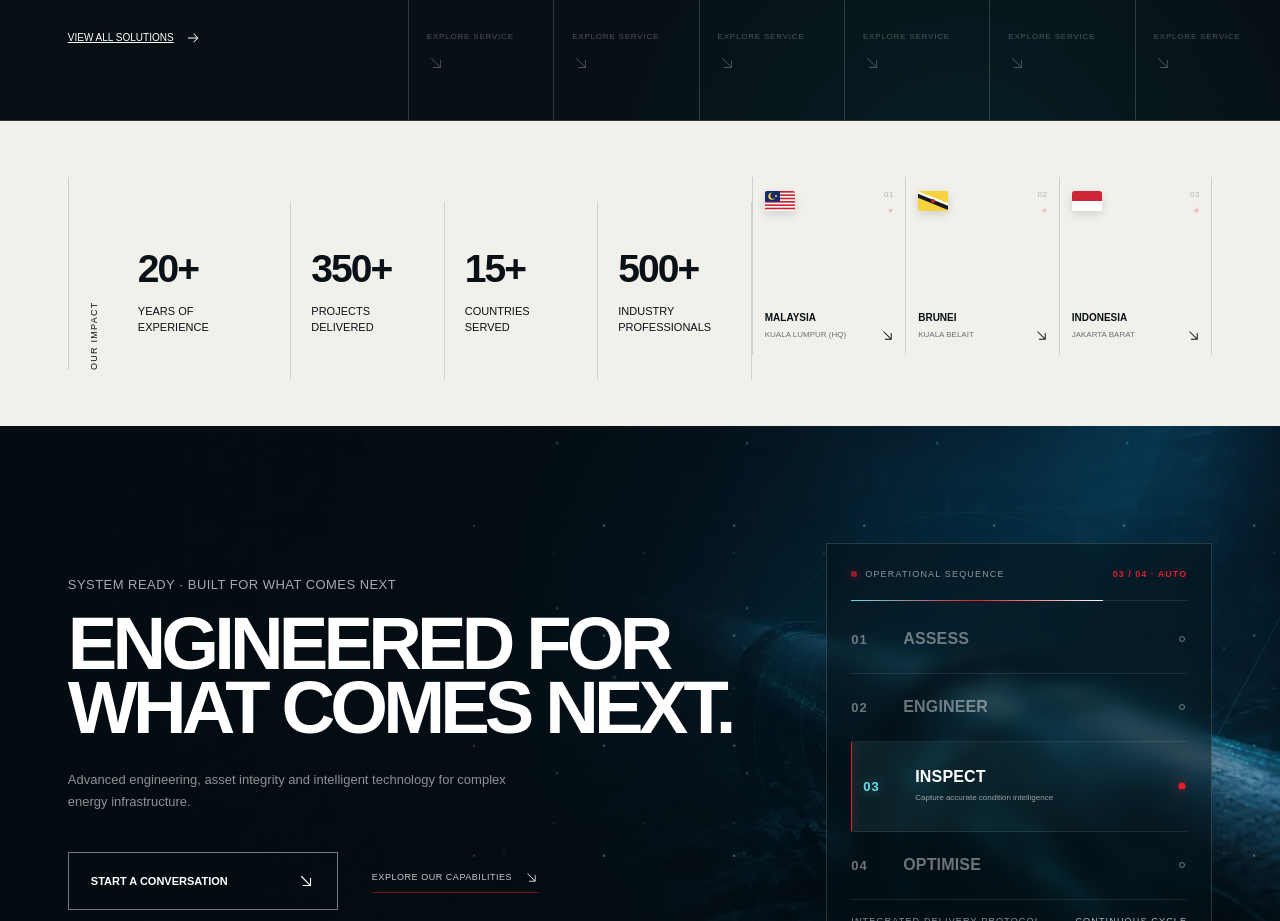
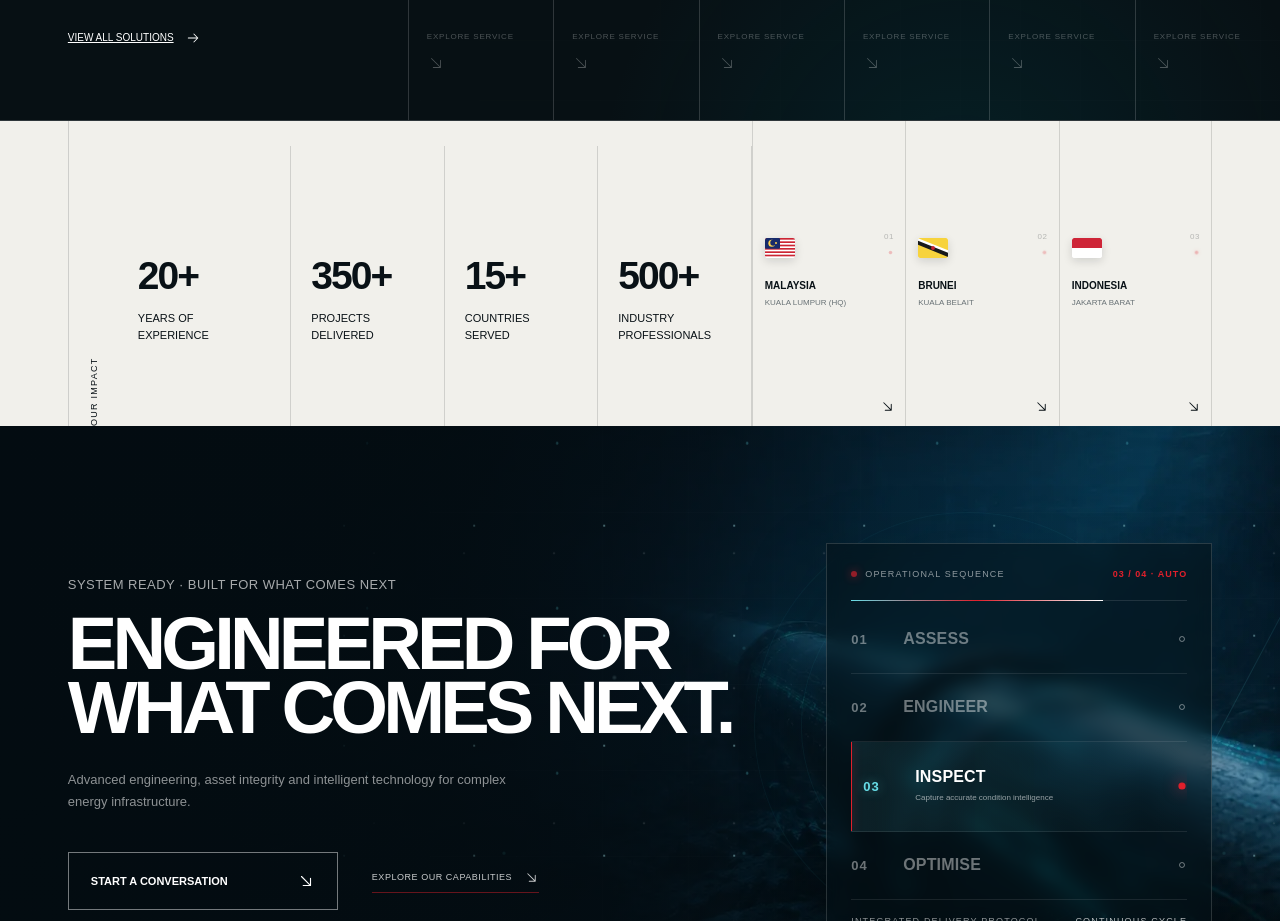
Before and after one commit to maizhakimm/rockoilgroup, a Next.js app: page / in a window 1280 px wide. Shown: the part 1000-1921 px from the top of the page. Built offline with nearby package versions, Linux system fonts and the light colour scheme.

Commit message:
Keep header fixed and align impact card grid

```diff
--- a/app/components/animation-controller.tsx
+++ b/app/components/animation-controller.tsx
@@ -103,8 +103,6 @@ export function AnimationController() {
     const header = document.querySelector<HTMLElement>(".siteHeader");
     const updateHeader = () => {
       header?.classList.toggle("isScrolled", window.scrollY > 48);
-      const heroBottom = hero?.getBoundingClientRect().bottom ?? 0;
-      header?.classList.toggle("isPastHero", heroBottom <= 30);
     };
     updateHeader();
     window.addEventListener("scroll", updateHeader, { passive: true });
--- a/app/globals.css
+++ b/app/globals.css
@@ -19,8 +19,7 @@ button { font:inherit; }
 @keyframes waterDrift { to { transform:translateX(70px) translateY(5px); } }
 @keyframes particleRise { to { background-position:35px -95px,95px -60px,145px -160px; } }
 .siteHeader { height:86px; padding:0 clamp(28px,5.3vw,88px); display:flex; align-items:center; border-bottom:1px solid var(--line); position:fixed; top:0; left:0; right:0; z-index:1000; background:linear-gradient(180deg,rgba(2,10,14,.38),transparent); backdrop-filter:blur(2px); transition:top .35s,left .35s,right .35s,height .35s,padding .35s,border-radius .35s,background .35s,box-shadow .35s,border-color .35s,opacity .3s,transform .35s,visibility .3s; }
-.siteHeader.isScrolled { top:14px; left:clamp(16px,3vw,46px); right:clamp(16px,3vw,46px); height:66px; padding:0 25px; border:1px solid rgba(255,255,255,.2); border-radius:999px; background:rgba(4,15,20,.82); box-shadow:0 16px 45px rgba(0,0,0,.3); backdrop-filter:blur(18px) saturate(125%); }
-.siteHeader.isPastHero { opacity:0 !important; visibility:hidden; transform:translateY(-120%) !important; pointer-events:none; }
+.siteHeader.isScrolled { top:0; left:0; right:0; height:68px; padding:0 clamp(28px,5.3vw,88px); border:0; border-bottom:1px solid rgba(255,255,255,.2); border-radius:0; background:rgba(4,15,20,.9); box-shadow:0 12px 35px rgba(0,0,0,.24); backdrop-filter:blur(18px) saturate(125%); }
 .brand { display:flex; align-items:center; width:190px; height:72px; }
 .brandLogo { width:176px; height:auto; display:block; object-fit:contain; }
 .desktopNav { margin-left:auto; flex:1; display:flex; justify-content:flex-end; gap:clamp(20px,2.7vw,47px); font-size:10px; font-weight:700; text-transform:uppercase; letter-spacing:.03em; }
@@ -138,9 +137,9 @@ h1 .heroTitleLine:nth-child(4) > span { animation:titleScan 9s ease-in-out infin
 .cardScan { position:absolute; z-index:1; left:0; right:0; height:1px; top:-5%; opacity:0; background:linear-gradient(90deg,transparent,rgba(103,221,231,.9),transparent); box-shadow:0 0 12px rgba(103,221,231,.55); }
 .capabilityCard.isActive .cardScan { opacity:.7; animation:cardScan 2.8s linear infinite; }
 @keyframes cardScan { from { top:0; } to { top:100%; } }
-.impact { background:var(--paper); color:#091116; min-height:305px; padding:56px clamp(28px,5.3vw,88px); display:grid; grid-template-columns:70px 4fr 3fr; gap:0; position:relative; }
+.impact { background:var(--paper); color:#091116; height:305px; padding:0 clamp(28px,5.3vw,88px); display:grid; grid-template-columns:70px 4fr 3fr; align-items:stretch; gap:0; position:relative; }
 .verticalLabel { border-right:1px solid rgba(7,16,20,.15); padding-right:20px; }
-.statsGrid { height:178px; display:grid; grid-template-columns:repeat(4,1fr); align-items:stretch; }
+.statsGrid { height:100%; display:grid; grid-template-columns:repeat(4,1fr); align-items:stretch; }
 .stat { border-right:1px solid rgba(7,16,20,.14); padding:28px 20px; align-self:stretch; display:flex; flex-direction:column; justify-content:center; position:relative; overflow:hidden; transition:background .4s,transform .4s,color .35s; }
 .stat:before { content:""; position:absolute; inset:auto 0 0; height:2px; background:linear-gradient(90deg,var(--red),#2bc4d0); transform:scaleX(0); transform-origin:left; transition:transform .4s; }
 .stat:after { content:""; position:absolute; width:100px; height:100px; right:-55px; top:-55px; border-radius:50%; background:rgba(43,196,208,.12); filter:blur(14px); opacity:0; transition:.4s; }
@@ -152,20 +151,20 @@ h1 .heroTitleLine:nth-child(4) > span { animation:titleScan 9s ease-in-out infin
 .stat:hover:before { transform:scaleX(1); }
 .stat:hover:after { opacity:1; }
 .stat:hover strong { color:var(--red); transform:translateY(-3px) scale(1.06); transform-origin:left; }
-.presence { position:relative; min-width:0; }
-.countryPresence { display:block; min-width:0; }
-.countryGrid { height:178px; display:grid; grid-template-columns:repeat(3,1fr); }
-.countryCard { min-width:0; height:178px; border-left:1px solid rgba(7,16,20,.14); padding:14px 12px; display:flex; flex-direction:column; position:relative; overflow:hidden; transition:color .4s,background .4s,transform .4s; }
+.presence { position:relative; min-width:0; height:100%; }
+.countryPresence { display:block; min-width:0; height:100%; }
+.countryGrid { height:100%; display:grid; grid-template-columns:repeat(3,1fr); }
+.countryCard { min-width:0; height:100%; border-left:1px solid rgba(7,16,20,.14); padding:0 12px; display:flex; flex-direction:column; justify-content:center; position:relative; overflow:hidden; transition:color .4s,background .4s,transform .4s; }
 .countryCard:last-child { border-right:1px solid rgba(7,16,20,.14); }
 .countryCard:before { content:""; position:absolute; inset:0; background:linear-gradient(145deg,#0a1519,#0b2a30); transform:translateY(102%); transition:transform .45s cubic-bezier(.2,.8,.2,1); z-index:-1; }
 .flagIcon { width:30px; height:20px; border-radius:2px; overflow:hidden; box-shadow:0 3px 10px rgba(7,16,20,.14); transition:transform .4s,box-shadow .4s; }
 .flagIcon svg { width:100%; height:100%; display:block; }
-.countryIndex { position:absolute; right:11px; top:13px; color:rgba(7,16,20,.25); font-size:8px; letter-spacing:.08em; transition:color .35s; }
-.countryCard > i { position:absolute; right:12px; top:31px; width:5px; height:5px; border-radius:50%; background:#e1202c; animation:countryBlink 3s ease-in-out infinite; }
+.countryIndex { position:absolute; right:11px; top:calc(50% - 42px); color:rgba(7,16,20,.25); font-size:8px; letter-spacing:.08em; transition:color .35s; }
+.countryCard > i { position:absolute; right:12px; top:calc(50% - 24px); width:5px; height:5px; border-radius:50%; background:#e1202c; animation:countryBlink 3s ease-in-out infinite; }
 .countryCard:nth-child(2) > i { animation-delay:1s; }
 .countryCard:nth-child(3) > i { animation-delay:2s; }
 @keyframes countryBlink { 0%,30%,100% { opacity:.25; transform:scale(.7); } 10%,18% { opacity:1; transform:scale(1.25); box-shadow:0 0 7px rgba(225,32,44,.6); } }
-.countryCard > strong { margin-top:auto; text-transform:uppercase; font-size:10px; line-height:1.1; transition:transform .4s,color .35s,margin .4s; }
+.countryCard > strong { margin-top:22px; text-transform:uppercase; font-size:10px; line-height:1.1; transition:transform .4s,color .35s,margin .4s; }
 .countryOffice { margin-top:6px; padding-right:15px; color:#697276; font-size:8px; line-height:1.45; text-transform:uppercase; transition:color .35s,transform .4s; }
 .countryAddress { max-height:0; opacity:0; overflow:hidden; margin-top:0; padding-right:14px; color:rgba(255,255,255,.68); font-size:8px; line-height:1.5; text-transform:none; transition:max-height .4s,opacity .35s,margin .4s; }
 .countryCard > svg { position:absolute; right:10px; bottom:12px; transition:transform .35s,color .35s; }
@@ -277,7 +276,7 @@ h1 .heroTitleLine:nth-child(4) > span { animation:titleScan 9s ease-in-out infin
   .capabilityGrid.hasActive .capabilityCard:not(.isActive),.capabilityCard:hover,.capabilityCard.isActive { opacity:1; }
   .capabilityCard.isActive .cardIndex { font-size:34px; }
   .capabilityCard.isActive h3 { font-size:17px; }
-  .impact { grid-template-columns:45px 1fr; gap:35px; }
+  .impact { height:auto; min-height:305px; padding-top:46px; padding-bottom:46px; grid-template-columns:45px 1fr; gap:35px; }
   .presence { grid-column:2; min-height:180px; }
 }
 @media (max-width:900px) {
@@ -319,7 +318,7 @@ h1 .heroTitleLine:nth-child(4) > span { animation:titleScan 9s ease-in-out infin
 @media (max-width:620px) {
   .hero { min-height:1060px; height:max(100svh,1060px); }
   .siteHeader { height:68px; padding:0 18px; }
-  .siteHeader.isScrolled { top:10px; left:12px; right:12px; height:58px; padding:0 16px; }
+  .siteHeader.isScrolled { top:0; left:0; right:0; height:62px; padding:0 18px; border-radius:0; }
   .brand { width:auto; height:60px; }
   .brandLogo { width:150px; }
   .mobileMenu button { width:46px; }
@@ -358,7 +357,9 @@ h1 .heroTitleLine:nth-child(4) > span { animation:titleScan 9s ease-in-out infin
   .stat:nth-child(3) { padding-left:0; }
   .stat strong { font-size:34px; }
   .countryGrid { height:auto; grid-template-columns:1fr; }
-  .countryCard { height:156px; border-right:1px solid rgba(7,16,20,.14); }
+  .countryCard { height:156px; padding:22px 20px 18px; border-right:1px solid rgba(7,16,20,.14); }
+  .countryIndex { top:21px; right:20px; }
+  .countryCard > i { top:40px; right:21px; }
   .countryOffice { font-size:9px; }
   .countryAddress { max-height:55px; opacity:1; margin-top:7px; color:#697276; font-size:9px; line-height:1.5; }
   .closing { min-height:1120px; padding:92px 20px 95px; gap:70px; align-content:start; }
```
